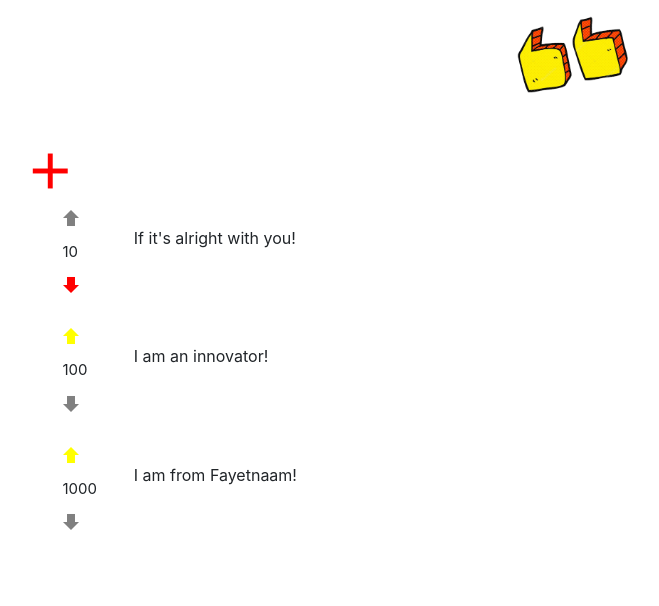
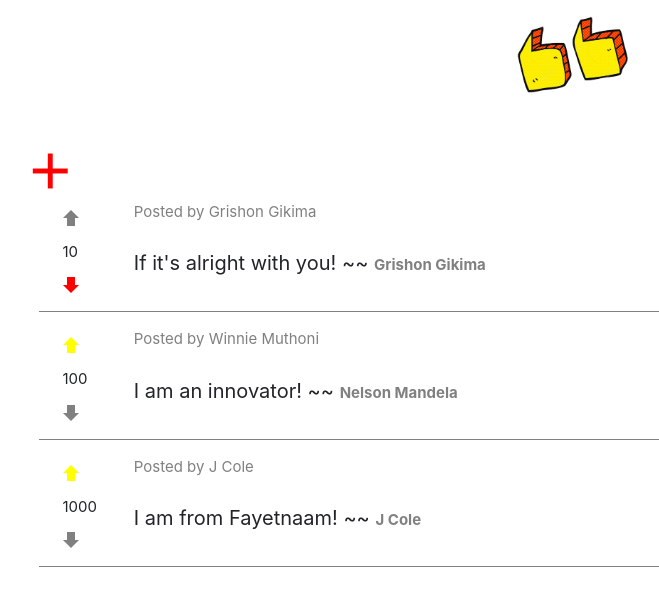
Before and after one commit to GrishonNganga/Dondoo, an Angular app: page / in a window 1280 px wide. Shown: the top 606 px of the page, without its empty margins (31-690 px from the left). Built offline with nearby package versions, Linux system fonts and the light colour scheme.

Commit message:
Show author name and capability to add quote  author name

```diff
--- a/src/app/quote.ts
+++ b/src/app/quote.ts
@@ -1,4 +1,4 @@
 export class Quote {
-    constructor(public author: string, public quote: string, public upvote: number, public downvote:number, public self: boolean, public unlike: boolean){
+    constructor(public author: string, public quote: string, public upvote: number, public downvote:number, public self: boolean, public unlike: boolean, public quoteSayer: string){
     }
 }
--- a/src/app/quotes/quotes.component.css
+++ b/src/app/quotes/quotes.component.css
@@ -28,6 +28,9 @@
     margin-bottom: 5px;
 }
 
+.quote{
+    border-bottom: solid gray .5px;
+}
 .quote:hover{
     background-color: lightyellow;
     border-radius: 10px;
@@ -35,9 +38,13 @@
     border-left: solid red 5px
 }
 
-
+.author-txt, .sayer-name{
+    color: gray;
+    font-size: 15px;
+}
 
 .quote-txt{
+    font-size: 20px;
     margin-top: 25px;
 }
 
--- a/src/app/quotes/quotes.component.html
+++ b/src/app/quotes/quotes.component.html
@@ -4,12 +4,17 @@
   <div class=" container add-quote" *ngIf="add">
     <h3>Add a Quote</h3>
     <form #quoteForm='ngForm' (ngSubmit)='addAQuote(quoteForm)'>
-        <textarea name="addedQuote" id="added-quote" rows="8" class="form-control col-sm-8 offset-sm-2" ngModel></textarea>
+        <label for="author" class="offset-sm-2">Author</label>
+        <input class="form-control col-sm-8 offset-sm-2" placeholder="Author Name" type="text" name="author" id="author" ngModel>
+        <label for="sayer" class="offset-sm-2">Quote from</label>
+        <input class="form-control col-sm-8 offset-sm-2" placeholder="Who said the quote" type="text" name="sayer" id="sayer" ngModel>
+        <label for="added-quote" class="offset-sm-2">Quote</label>
+        <textarea name="addedQuote" placeholder="What is the quote" id="added-quote" rows="8" class="form-control col-sm-8 offset-sm-2" ngModel></textarea>
         <button type="submit" class="btn btn-danger offset-4 offset-sm-5 mt-5">Post Quote</button>
     </form>
 </div>
   <div class="quotes" *ngIf="show">
-        <div class="quote container mb-3" *ngFor='let quote of quotesList let quoteIndex = index'>
+        <div class="quote container mb-3 pb-2" *ngFor='let quote of quotesList let quoteIndex = index'>
             <div class="row quote-row">
                 <div class="col-2 ratings-divs">
                     <div class="row">
@@ -28,12 +33,23 @@
                         </div>
                     </div>
                 </div>
-                <div class="col-10 col-sm-4 quote-txt">
-                    <p>{{quote.quote}}</p>
+                <div class="col">
+                    <div class="row">
+                        <div class="col author-txt">
+                            Posted by {{quote.author}}
+                        </div>
+                    </div>
+                    <div class="row">
+                        <div class="col-10 col-sm-0 quote-txt">
+                            <p>{{quote.quote}} ~~ <b class="sayer-name">{{quote.quoteSayer}}</b></p>
+                        </div>
+                        <div class="col">
+                            <i class="material-icons delete-icon" (click)='deleteQuote(quoteIndex)'>delete</i>
+                        </div>
+                    </div>
+
                 </div>
-                <div class="col">
-                    <i class="material-icons delete-icon" (click)='deleteQuote(quoteIndex)'>delete</i>
-                </div>
+
             </div>
         </div>
   </div>
--- a/src/app/quotes/quotes.component.ts
+++ b/src/app/quotes/quotes.component.ts
@@ -24,7 +24,7 @@
 
 
    addAQuote(quoteForm){
-     this.quote = new Quote("", quoteForm.value.addedQuote, 0,0, false, false);
+     this.quote = new Quote(quoteForm.value.author, quoteForm.value.addedQuote, 0,0, false, false, quoteForm.value.sayer);
 
      this.quotesList.push(this.quote);
      quoteForm.resetForm();
@@ -70,9 +70,9 @@
     }
    }
   quotesList: Quote[] = [
-    new Quote("Grishon Gikima", "If it's alright with you!", 10, 0, false, true),
-    new Quote("Winnie Muthoni", "I am an innovator!", 100, 0, true, false),
-    new Quote("J Cole", "I am from Fayetnaam!", 1000, 0, true, false)
+    new Quote("Grishon Gikima", "If it's alright with you!", 10, 0, false, true, "Grishon Gikima"),
+    new Quote("Winnie Muthoni", "I am an innovator!", 100, 0, true, false, "Nelson Mandela"),
+    new Quote("J Cole", "I am from Fayetnaam!", 1000, 0, true, false, "J Cole")
   ];
   ngOnInit(): void {
   }
```
